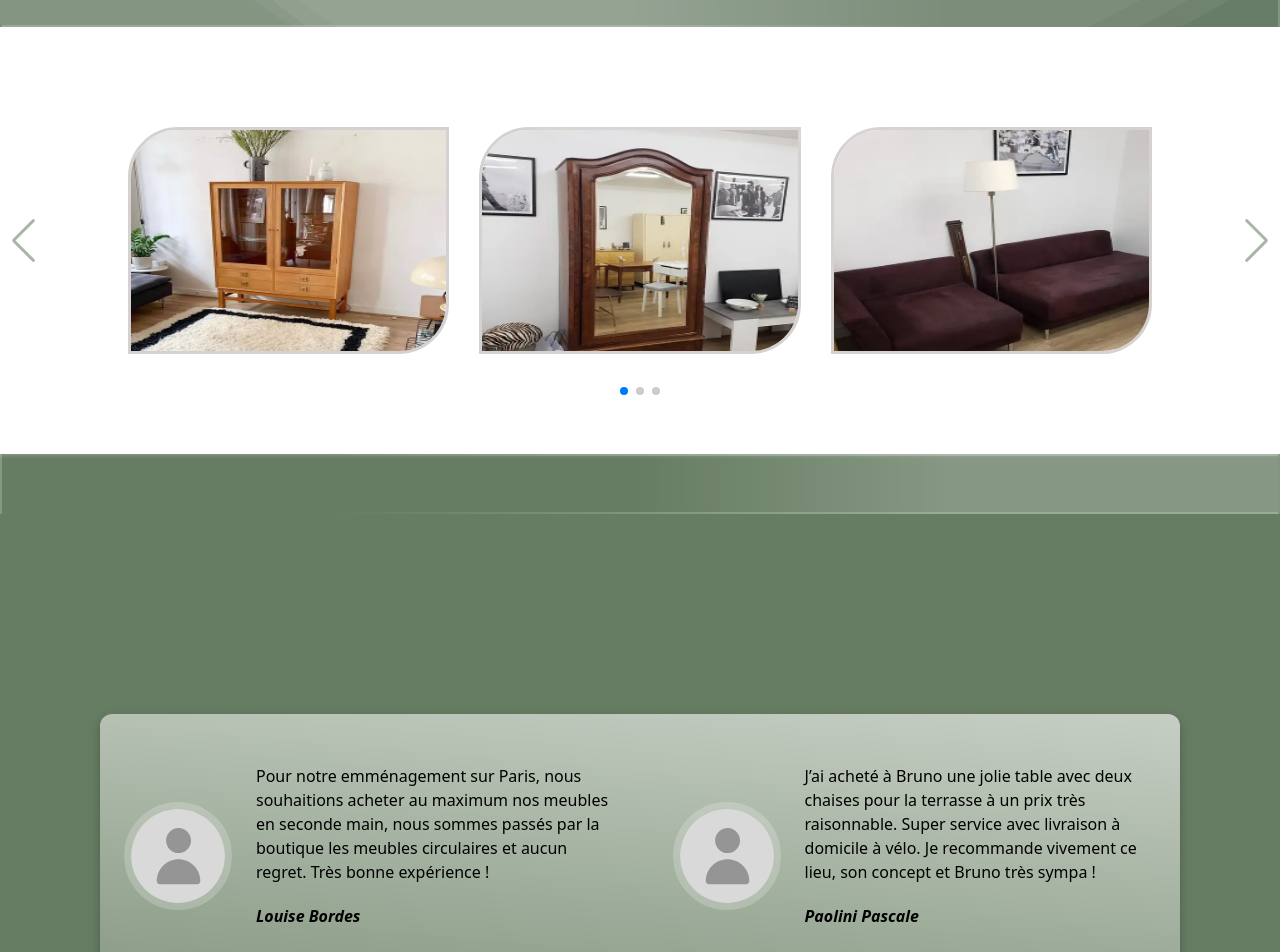
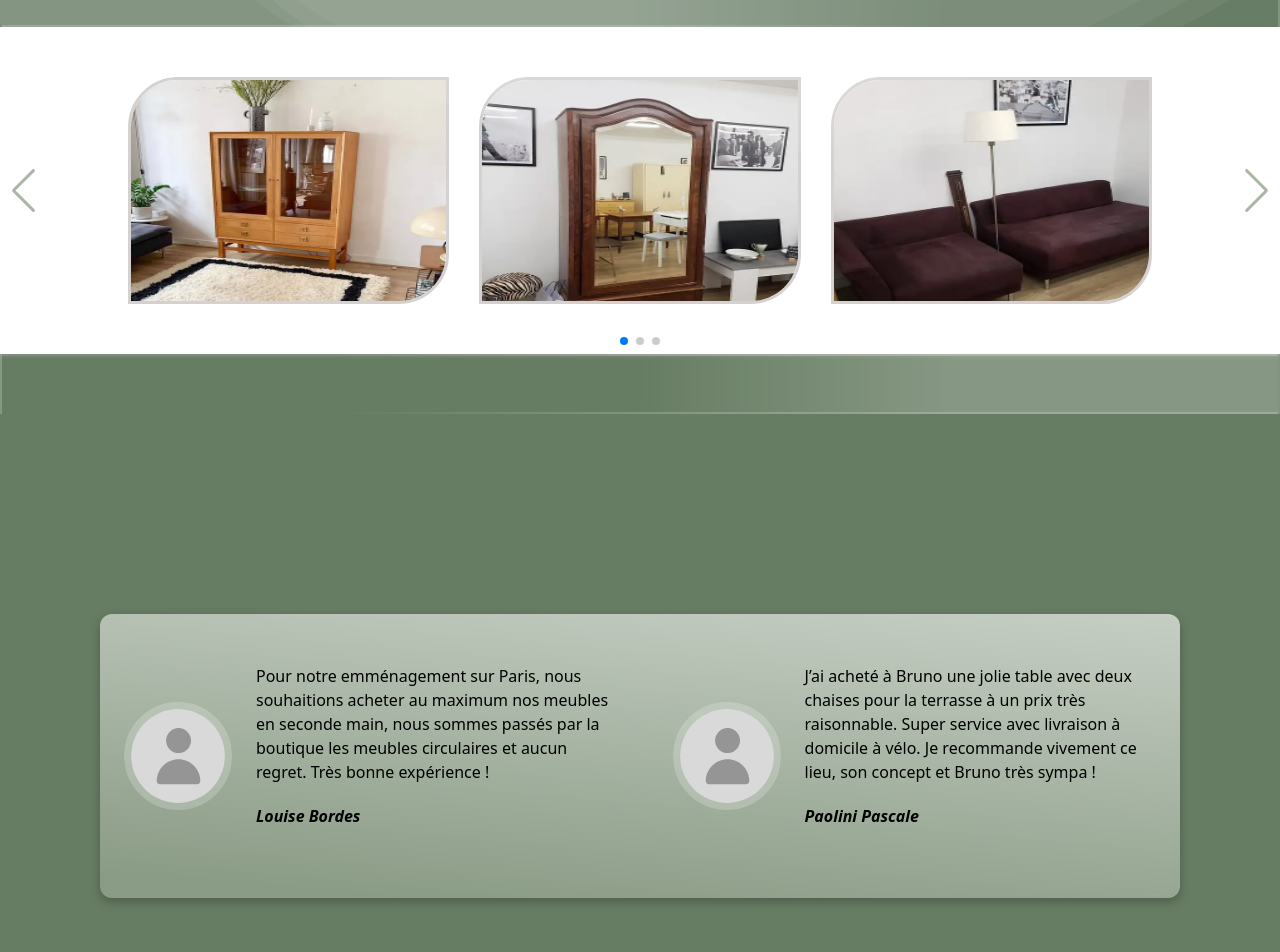
Before and after one commit to BDenisss/BAP-Groupe-6, a Vue app: page / in a window 1280 px wide. Shown: the part 1860-2812 px from the top of the page. Built offline with nearby package versions, Linux system fonts and the light colour scheme.

Commit message:
:art: improve for test deploy

```diff
--- a/src/App.vue
+++ b/src/App.vue
@@ -12,7 +12,7 @@ import Button1 from "./components/Button1.vue"
       <img class="pl-12 justify-start max-md:h-[50px] max-md:pl-8" src="/img/LOGO.png" id="logo" alt="logo-les meubles circulaires">
       <div class="flex justify-end gap-x-4 pr-12 max-md:pr-8">
         <a class="text-xl text-white font-light bfr-anim max-md:text-base" id="link1" href="#presentation">Qui suis-je ?</a>
-        <a class="text-xl text-white font-light bfr-anim max-md:text-base" id="link2" href="">Exemple</a>
+        <a class="text-xl text-white font-light bfr-anim max-md:text-base" id="link2" href="#slider">Exemple</a>
       </div>
     </div>
   </nav>
@@ -71,7 +71,7 @@ import Button1 from "./components/Button1.vue"
       </div>
     </div>
 
-    <div class="rectangle"/>
+    <div class="rectangle" id="slider"/>
   </div>
 </div>
 
@@ -79,8 +79,8 @@ import Button1 from "./components/Button1.vue"
 
 
 
-
-<div class="product flex flex-col">
+<div class="my-[50px]">
+  <div class="product flex flex-col">
 
     <div class="swiper mySwiper container">
       <div class="swiper-wrapper content">
@@ -171,17 +171,19 @@ import Button1 from "./components/Button1.vue"
 
 
     <div class="swiper-button-next"></div>
-      <div class="swiper-button-prev"></div>
-      <div class="swiper-pagination"></div>
+    <div class="swiper-button-prev"></div>
+    <div class="swiper-pagination"></div>
 
   </div>
+
+
+</div>
 
 
 
 
 
-
-<div class="bg-darkgreen mt-[100px]">
+<div class="bg-darkgreen">
 
 
 <div class="bg-darkgreen">
@@ -301,12 +303,9 @@ backdrop-filter: blur(4px);
 .product{
   position: relative;
   height: 227px;
-  margin-top: 100px;
   display: flex;
   align-items: center;
   justify-content: center;
-
-
 }
 
 
```
